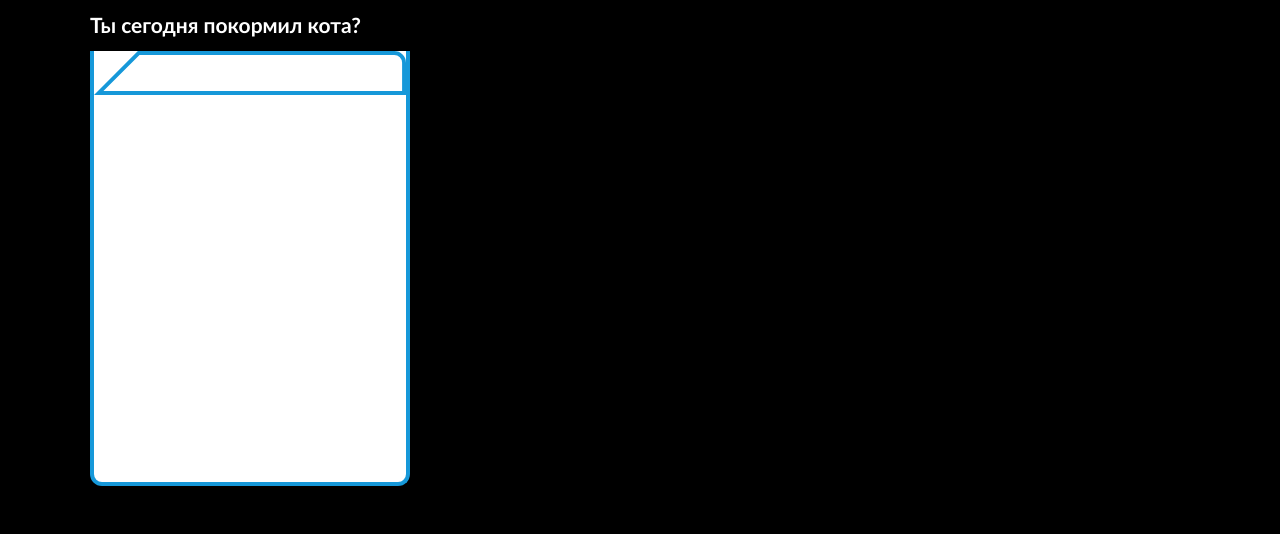
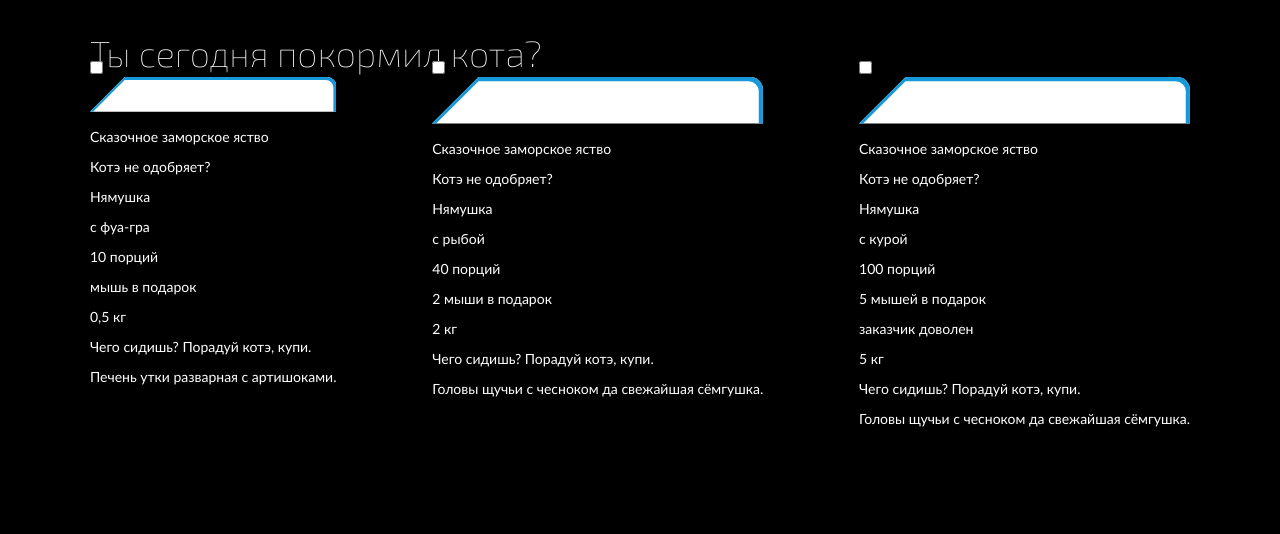
Before and after one commit to Aznaur/Level_2, a website: page source/index.html in a window 1280 px wide. Drawn offline with nearby package versions, Linux system fonts and the light colour scheme; files that its build step writes are made by us from their sources.

Commit message:
Разметил секцию cat-food

```diff
--- a/source/index.html
+++ b/source/index.html
@@ -7,23 +7,99 @@
         <title>Level 2</title>
     </head>
     <body>
+      <main class="page-main">
         <h1 class="visually-hidden">Зоомагазин</h1>
         <div class="container">
           <section class="cat-food">
             <h2>Ты сегодня покормил кота?</h2>
-          <ul class="cat-food__list food-packaging">
-            <li class="food-packaging__item">
-              <div class="wrapper-item">
-                <svg class="hov" viewBox="0 0 320 45">
-                  <path d="M4.83,43l41-41H308a10,10,0,0,1,10,10V43Z" fill="#fff"/>
-                  <path d="M308,4a8,8,0,0,1,8,8V41H9.66l37-37H308m0-4H45L0,45H320V12A12,12,0,0,0,308,0Z" fill="#1698d9"/>
+            <ul class="cat-food__list product-list">
+              <li class="product-list__item item">
+                <input type="checkbox" class="select-food" name="foie-gras" id="foie-gras-fieild">
+                <div class="item__wrapper">
+                  <svg viewBox="0 0 320 45">
+                    <path d="M320,45H0L45,0H308a12,12,0,0,1,12,12Z" fill="#fff"/>
+                    <path d="M0,45,45,0H308a12,12,0,0,1,12,12V45h-4V14A10,10,0,0,0,306,4H45L4,45Z" fill="#1698d9"/>
                   </svg>
+                  <div class="item__content">
+                    <p>Сказочное заморское яство</p>
+                    <p>Котэ не одобряет?</p>
+                    <div class="item__text">
+                      <p>Нямушка</p>
+                      <p>с фуа-гра</p>
+                      <div class="item__desc">
+                        <p><span>10</span> порций</p>
+                        <p>мышь в подарок</p>
                       </div>
+                    </div>
+                    <div class="item__weight">
+                      <span>0,5</span>
+                      <span>кг</span>
+                    </div>
+                  </div>
+                </div>
+                <p>Чего сидишь? Порадуй котэ, <label for="foie-gras-fieild">купи.</label></p>
+                <p>Печень утки разварная с артишоками.</p>
               </li>
-            <li class="food-packaging__item"></li>
-            <li class="food-packaging__item"></li>
+
+              <li class="product-list__item item">
+                <input type="checkbox" class="select-food" name="fish" id="fish-fieild">
+                <div class="item__wrapper">
+                  <svg viewBox="0 0 320 45">
+                    <path d="M320,45H0L45,0H308a12,12,0,0,1,12,12Z" fill="#fff"/>
+                    <path d="M0,45,45,0H308a12,12,0,0,1,12,12V45h-4V14A10,10,0,0,0,306,4H45L4,45Z" fill="#1698d9"/>
+                  </svg>
+                  <div class="item__content">
+                    <p>Сказочное заморское яство</p>
+                    <p>Котэ не одобряет?</p>
+                    <div class="item__text">
+                      <p>Нямушка</p>
+                      <p>с рыбой</p>
+                      <div class="item__desc">
+                        <p><span>40</span> порций</p>
+                        <p><span>2</span> мыши в подарок</p>
+                      </div>
+                    </div>
+                    <div class="item__weight">
+                      <span>2</span>
+                      <span>кг</span>
+                    </div>
+                  </div>
+                </div>
+                <p>Чего сидишь? Порадуй котэ, <label for="fish-fieild">купи.</label></p>
+                <p>Головы щучьи с чесноком да свежайшая сёмгушка.</p>
+              </li>
+
+              <li class="product-list__item item">
+                <input type="checkbox" class="select-food" name="chicken" id="chicken-fieild">
+                <div class="item__wrapper">
+                  <svg viewBox="0 0 320 45">
+                    <path d="M320,45H0L45,0H308a12,12,0,0,1,12,12Z" fill="#fff"/>
+                    <path d="M0,45,45,0H308a12,12,0,0,1,12,12V45h-4V14A10,10,0,0,0,306,4H45L4,45Z" fill="#1698d9"/>
+                  </svg>
+                  <div class="item__content">
+                    <p>Сказочное заморское яство</p>
+                    <p>Котэ не одобряет?</p>
+                    <div class="item__text">
+                      <p>Нямушка</p>
+                      <p>с курой</p>
+                      <div class="item__desc">
+                        <p><span>100</span> порций</p>
+                        <p><span>5</span> мышей в подарок</p>
+                        <p>заказчик доволен</p>
+                      </div>
+                    </div>
+                    <div class="item__weight">
+                      <span>5</span>
+                      <span>кг</span>
+                    </div>
+                  </div>
+                </div>
+                <p>Чего сидишь? Порадуй котэ, <label for="chicken-fieild">купи.</label></p>
+                <p>Головы щучьи с чесноком да свежайшая сёмгушка.</p>
+              </li>
             </ul>
           </section>
         </div>
+      </main>
     </body>
 </html>
--- a/source/scss/blocks/cat-food.scss
+++ b/source/scss/blocks/cat-food.scss
@@ -1,4 +1,4 @@
-.cat_food {
+.cat-food {
   padding-top: 45px;
 
   & h2 {
@@ -7,13 +7,41 @@
     font-family: 'Exo2', 'Arial', sans-serif;
     font-weight: 200;
   }
+
+  &__list {
+    display: flex;
+    justify-content: space-between;
+    margin: 0;
+    padding: 0;
+    list-style: none;
+  }
 }
 
 .food-packaging__item {
+  padding-top: 45px;
+  // display: flex;
+  // justify-content: flex-end;
+  // flex-shrink: 0;
+  // flex-direction: column;
   position: relative;
   width: 320px;
   height: 480px;
+  flex-shrink: 0;
+
+  & input {
+    display: none;
+  }
+
+  & input:checked + .wrapper-item {
+    border-color: #d91667;
+
+    & svg path:last-of-type {
+      fill: #d91667;
+    }
+  }
 }
+
+
 .wrapper-item {
   width: 100%;
   height: 435px;
@@ -23,15 +51,17 @@
   border-bottom-right-radius: 12px;
   border-bottom-left-radius: 12px;
   box-sizing: border-box;
+  cursor: pointer;
+
+  & svg {
+    position: absolute;
+    top: 0;
+    left: 0;
+  }
 }
 
-
-
-
-.food-packaging {
-  display: flex;
-  justify-content: space-between;
-  margin: 0;
-  padding: 0;
-  list-style: none;
+.lav {
+  color: rgb(0, 195, 255);
+  text-decoration: underline;
+  cursor: pointer;
 }
--- /dev/null
+++ b/source/scss/blocks/page-main.scss
@@ -0,0 +1,5 @@
+.page-main {
+  width: 100%;
+  height: 100%;
+  background-image: linear-gradient(to top, rgba(0,0,0, 0.5), transparent, rgba(0,0,0, 0.5));
+}
--- a/source/scss/global.scss
+++ b/source/scss/global.scss
@@ -1,6 +1,7 @@
 body {
   min-width: 320px;
   font-size: 14px;
+  height: 100vh;
   font-weight: normal;
   color: $mainColor;
   line-height: 16px;
--- a/source/scss/style.scss
+++ b/source/scss/style.scss
@@ -3,5 +3,6 @@
 @import "visually-hidden";
 @import "fonts";
 @import "global";
+@import "blocks/page-main";
+@import "blocks/container";
 @import "blocks/cat-food";
-@import "blocks/container";
```
Also changed, not shown: source/img/head.svg (added), source/scss/blocks/product-list.scss (added). Lines whose indentation alone changed are shown as unchanged.
